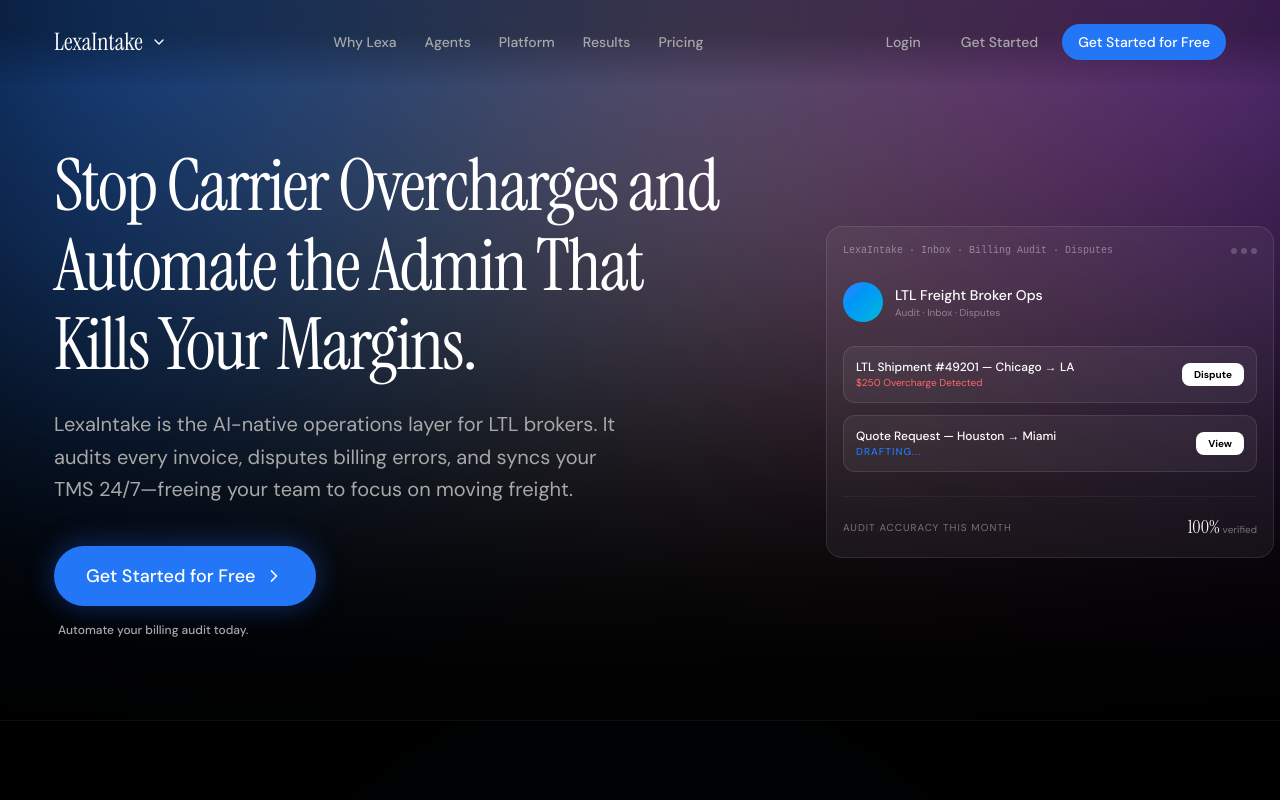
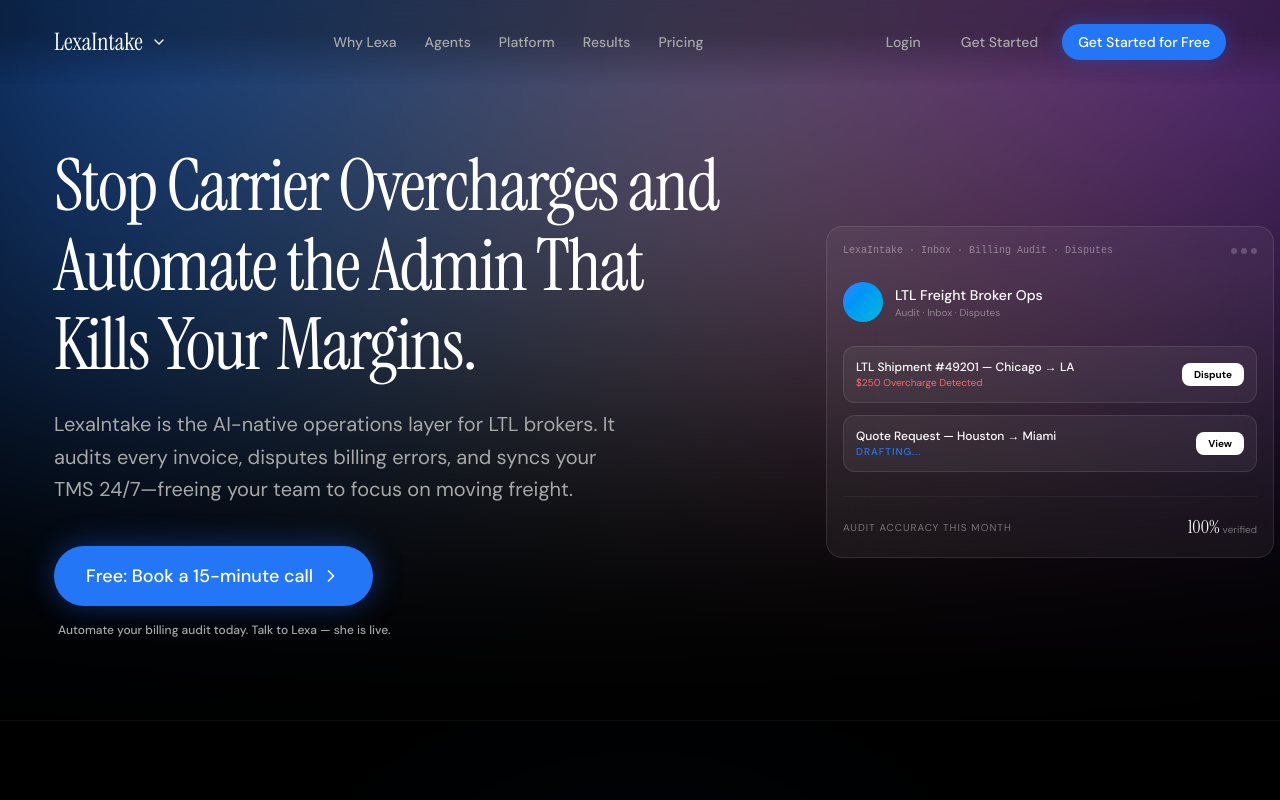
Before and after one commit to meuse4573-ops/HVAC, a React (Vite) app: page / in a window 1280 px wide. Shown: the top 800 px of the page. Built offline with nearby package versions, Linux system fonts and the light colour scheme.

Commit message:
feat: update hero section call-to-action
Refactor the CTA to focus on booking a consultation call and add a hover animation to the navigation icon.

```diff
--- a/src/App.tsx
+++ b/src/App.tsx
@@ -349,7 +349,7 @@
           </button>
           <button
             onClick={() => onNavigate('signup')}
-            className="common-button common-button-primary px-4 py-2 text-sm whitespace-nowrap"
+            className="common-button common-button-primary px-4 py-2 text-sm whitespace-nowrap shadow-[0_0_20px_rgba(43,108,255,0.3)]"
           >
             Get Started for Free
           </button>
@@ -392,13 +392,13 @@
             <div className="flex flex-col sm:flex-row gap-4">
               <button
                 onClick={() => onNavigate('signup')}
-                className="common-button common-button-primary px-8 py-4 text-lg flex items-center gap-2 shadow-[0_0_30px_rgba(43,108,255,0.4)]"
+                className="common-button common-button-primary px-8 py-4 text-lg flex items-center gap-2 shadow-[0_0_30px_rgba(43,108,255,0.4)] group"
               >
-                Get Started for Free <ChevronRight className="w-5 h-5" />
+                Free: Book a 15-minute call <ChevronRight className="w-5 h-5 group-hover:translate-x-1 transition-transform" />
               </button>
             </div>
             <div className="text-xs text-[#a8a8a8] font-medium pl-1">
-              Automate your billing audit today.
+              Automate your billing audit today. Talk to Lexa — she is live.
             </div>
           </motion.div>
         </div>
```
